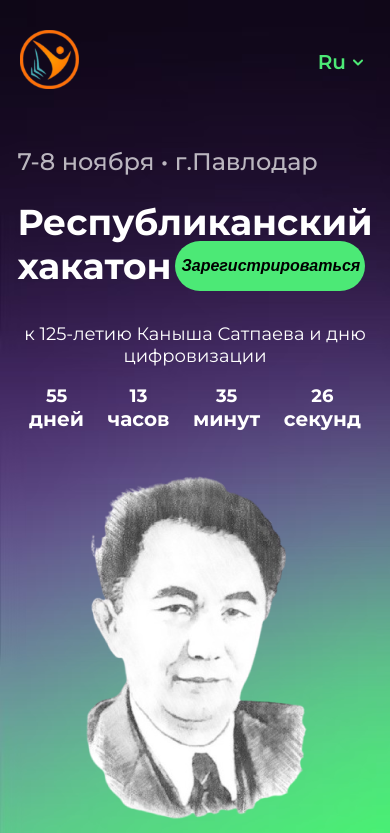
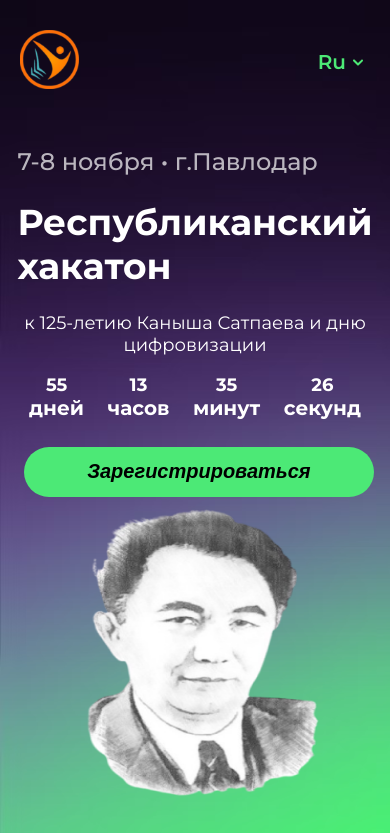
Before and after one commit to TimurK07/college-hackaton, a React (Vite) app: page / in a window 390 px wide. Shown: the top 833 px of the page. Built offline with nearby package versions, Linux system fonts and the light colour scheme.

Commit message:
addde button for bottom time

```diff
--- a/src/components/Header/Header.css
+++ b/src/components/Header/Header.css
@@ -20,6 +20,10 @@
 
 .header__info {
   position: relative;
+}
+
+.header__info__mobile {
+  display: none;
 }
 
 .header__text {
@@ -112,11 +116,29 @@
 
 @media (max-width: 800px) {
   .header__two__title p {
-    font-size: 16px;
+    font-size: 18px;
   }
 }
 
 @media (max-width: 768px) {
+  .header__info__desk {
+    display: none;
+  }
+
+  .header__info__mobile {
+    display: block;
+  }
+  .header__info__mobile a {
+    display: flex;
+    justify-content: center;
+  }
+  .header__info__mobile a button {
+    text-align: center;
+    margin-top: 20px;
+    width: 459px;
+    height: 50px;
+    font-size: 24px;
+  }
   .header__content {
     flex-direction: column;
     justify-content: center;
@@ -129,6 +151,15 @@
 
   .hedaer__time {
     padding-bottom: 10px;
+  }
+  .hedaer__time:nth-last-child(1) {
+    gap: 0;
+    justify-content: space-around;
+  }
+
+  .header__satpaev-img img {
+    width: 285px;
+    height: 300px;
   }
 }
 
@@ -150,22 +181,29 @@
     font-size: 14px;
   }
   .hedaer__time {
-    padding-bottom: 40px;
-  }
-
-  .hedaer__time:nth-last-child(1) {
-    gap: 0;
-    justify-content: space-around;
+    padding-bottom: 15px;
   }
 
   .header__day {
     font-size: 20px;
   }
+  .header__info__mobile a button {
+    width: 400px;
+    height: 50px;
+    font-size: 24px;
+  }
 }
 
 @media (max-width: 525px) {
   .header__two__title p {
-    font-size: 24px;
+    font-size: 22px;
+  }
+}
+@media (max-width: 425px) {
+  .header__info__mobile a button {
+    width: 350px;
+    height: 50px;
+    font-size: 20px;
   }
 }
 
@@ -197,6 +235,14 @@
   .header__two__title p {
     font-size: 19px;
   }
+  .header__info__mobile a button {
+    width: 320px;
+    height: 50px;
+    font-size: 20px;
+  }
+  .hedaer__time {
+    padding-bottom: 5px;
+  }
 }
 
 @media (max-width: 415px) {
@@ -213,4 +259,9 @@
   .header__day {
     font-size: 16px;
   }
+  .header__info__mobile a button {
+    width: 250px;
+    height: 50px;
+    font-size: 16px;
+  }
 }
--- a/src/components/Header/Header.jsx
+++ b/src/components/Header/Header.jsx
@@ -9,7 +9,7 @@ function Header() {
       <div className="container">
         <NavBar />
         <div className="header__content">
-          <div className="header__info">
+          <div className="header__info header__info__desk">
             <p className="header__text">7-8 ноября • г.Павлодар</p>
             <h1 className="header__title">
               Республиканский <br /> хакатон
@@ -20,31 +20,18 @@ function Header() {
             </a>
             </h1>
             <Countdown/>
-            {/* <div className='header__two__title'>
-              <p>к 125-летию Каныша Сатпаева и дню цифровизации</p>
-              <div className='hedaer__time'>
-                  <div className='header__time__info'>
-                    <sapn>24</sapn>
-                    <sapn>дней</sapn>
-                  </div>
-                  <div className='header__time__info'>
-                    <sapn>24</sapn>
-                    <sapn>дней</sapn>
-                  </div>
-                  <div className='header__time__info'>
-                    <sapn>24</sapn>
-                    <sapn>дней</sapn>
-                  </div>
-                  <div className='header__time__info'>
-                    <sapn>24</sapn>
-                    <sapn>дней</sapn>
-                  </div>
-                  <div className='header__time__info'>
-                    <sapn>24</sapn>
-                    <sapn>дней</sapn>
-                  </div>
-              </div>
-            </div> */}
+          </div>
+          <div className="header__info header__info__mobile">
+            <p className="header__text">7-8 ноября • г.Павлодар</p>
+            <h1 className="header__title">
+              Республиканский <br /> хакатон
+            </h1>
+            <Countdown/>
+            <a href="#register" >
+              <button className="header__button btn__text">
+                Зарегистрироваться
+              </button>
+            </a>
           </div>
           <div className="header__satpaev-img">
             <img src={HeaderBg} alt="logo " />
```
